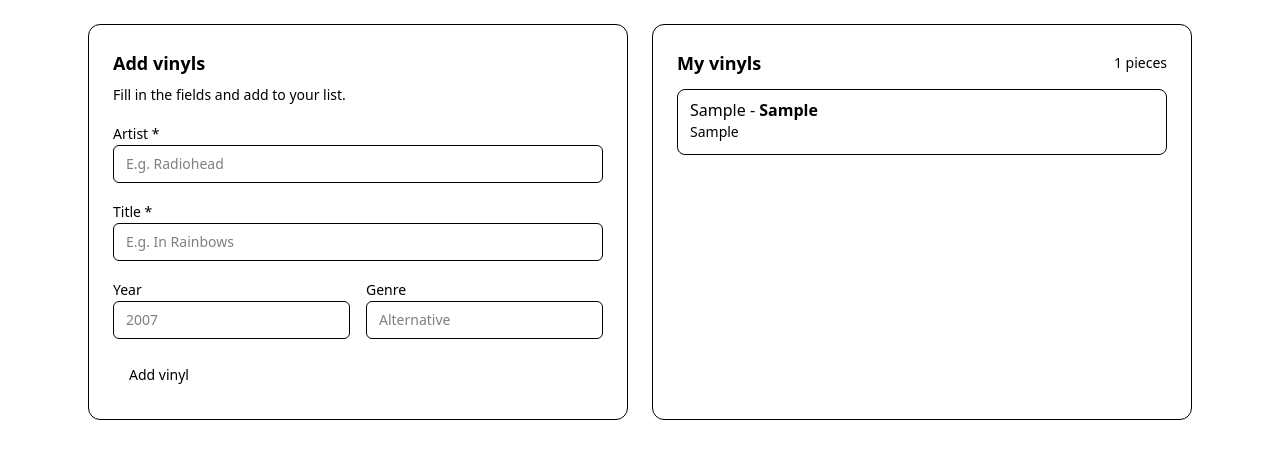
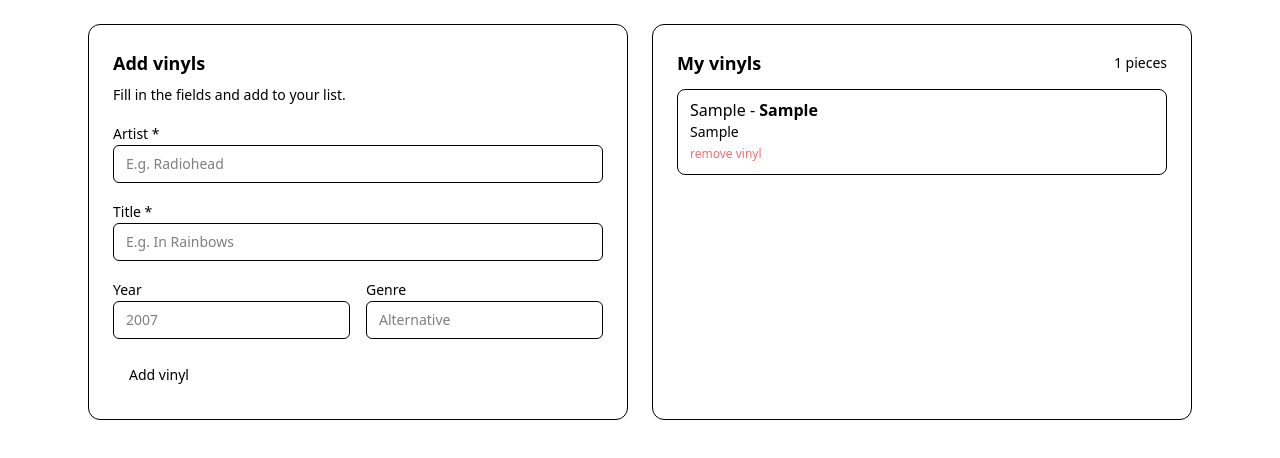
Before and after one commit to LukasKnudsen/VinylTracker, a React (Vite) app: page / in a window 1280 px wide. Both pictures are taken after typing "Sample", "Sample", "Sample", "Sample" into the empty fields and a click on the button "Add vinyl". Shown: the top 458 px of the page. Built offline with nearby package versions, Linux system fonts and the light colour scheme.

Commit message:
added remove functionality

```diff
--- a/src/components/VinylItem.tsx
+++ b/src/components/VinylItem.tsx
@@ -2,9 +2,10 @@ import type { Vinyl } from "../types/vinyl";
 
 type Props = {
   vinyl: Vinyl;
+  onRemove: (id: string) => void;
 };
 
-export default function VinylItem({ vinyl }: Props) {
+export default function VinylItem({ vinyl, onRemove }: Props) {
   return (
     <li
       className="
@@ -26,6 +27,12 @@ export default function VinylItem({ vinyl }: Props) {
         <p className="text-sm text-muted-foreground">{vinyl.genre}</p>
       )}
 
+      <button
+        onClick={() => onRemove(vinyl.id)}
+        className="self-start text-xs text-red-500 opacity-70 hover:opacity-100"
+      >
+        remove vinyl
+      </button>
     </li>
   );
 }
--- a/src/components/VinylList.tsx
+++ b/src/components/VinylList.tsx
@@ -3,9 +3,10 @@ import VinylItem from "./VinylItem";
 
 type Props = {
   items: Vinyl[];
+  onRemove: (id: string) => void;
 };
 
-export default function VinylList({ items }: Props) {
+export default function VinylList({ items, onRemove }: Props) {
   return (
     <section className="w-full">
       <header className="mb-3 flex items-center justify-between">
@@ -22,7 +23,11 @@ export default function VinylList({ items }: Props) {
       ) : (
         <ul className="space-y-3">
           {items.map((v) => (
-            <VinylItem key={v.id} vinyl={v} />
+            <VinylItem
+              key={v.id}
+              vinyl={v}
+              onRemove={onRemove}
+            />
           ))}
         </ul>
       )}
--- a/src/pages/Home.tsx
+++ b/src/pages/Home.tsx
@@ -14,6 +14,10 @@ export default function Home() {
     setItems((prev) => [newVinyl, ...prev])
   }
 
+  function removeVinyl(id: string) {
+    setItems((prev) => prev.filter((v) => v.id !== id))
+  }
+
   return (
     <div className="min-h-screen">
       <div className="mx-auto max-w-6xl p-6 grid grid-cols-1 gap-6 md:grid-cols-2">
@@ -26,9 +30,9 @@ export default function Home() {
           <VinylForm onSubmit={addVinyl} />
         </div>
 
-        <div className="rounded-xl border border-border bg-background p-6">
-          <VinylList items={items} />
-        </div>
+          <div className="rounded-xl border border-border bg-background p-6">
+            <VinylList items={items} onRemove={removeVinyl} />
+          </div>
       </div>
     </div>
   )
```
Lines whose indentation alone changed are shown as unchanged.
